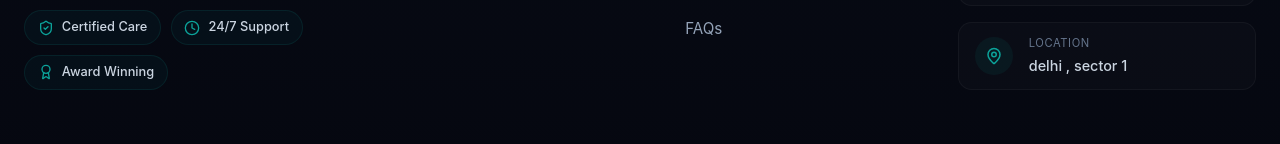
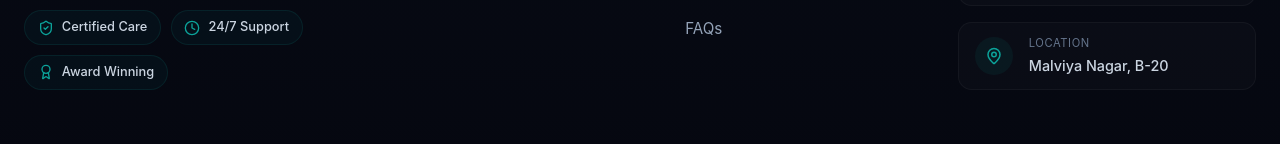
Before and after one commit to CFS-TECH/Suraksha-Lifecare, a React app in the folder frontend/: page / in a window 1280 px wide. Shown: the part 7037-7181 px from the top of the page. Built offline with nearby package versions, Linux system fonts and the light colour scheme; no server answers; the HTML template or start-up script is replaced by a standard one.

Commit message:
Update office address to Malviya Nagar, B-20

```diff
--- a/frontend/src/components/Footer/Footer.jsx
+++ b/frontend/src/components/Footer/Footer.jsx
@@ -132,7 +132,7 @@ const Footer = () => {
                 <div className={styles.iconBox}><MapPin size={18} /></div>
                 <div className={styles.contactText}>
                   <span className={styles.label}>Location</span>
-                  <span className={styles.value}>delhi , sector 1</span>
+                  <span className={styles.value}>Malviya Nagar, B-20</span>
                 </div>
               </div>
             </div>
--- a/frontend/src/pages/Contact/Contact.jsx
+++ b/frontend/src/pages/Contact/Contact.jsx
@@ -140,7 +140,7 @@ const Contact = () => {
                 </div>
                 <div className={styles.cardDetails}>
                   <h4>Our Care Office</h4>
-                  <p>delhi , sector 1</p>
+                  <p>Malviya Nagar, B-20</p>
                   <span>Coordinating care across regions</span>
                 </div>
               </div>
```
